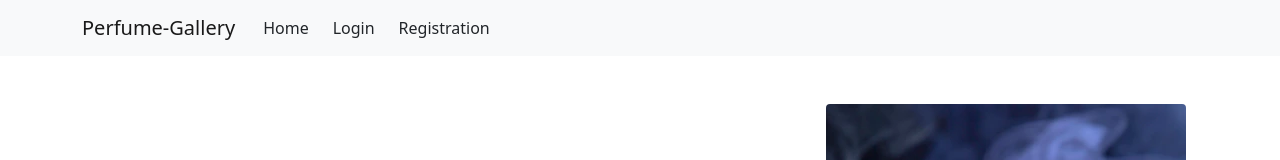
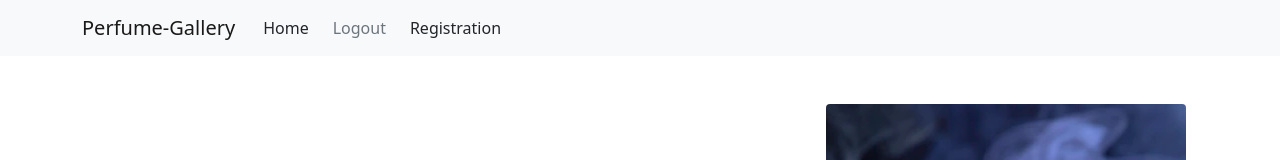
Before and after one commit to MDSHOHAG617/Perfume_Gallery-Client-side, a React (Create React App) app: page / in a window 1280 px wide. Shown: the top 160 px of the page. Built offline with nearby package versions, Linux system fonts and the light colour scheme; no server answers; sample sign-in values are in the browser's storage.

Commit message:
signout done!

```diff
--- a/package.json
+++ b/package.json
@@ -14,6 +14,7 @@
     "react-firebase-hooks": "^5.0.3",
     "react-router-dom": "^6.3.0",
     "react-scripts": "^2.1.3",
+    "react-toastify": "^8.2.0",
     "web-vitals": "^2.1.4"
   },
   "scripts": {
--- a/src/Components/Home/Header.js
+++ b/src/Components/Home/Header.js
@@ -1,8 +1,20 @@
+import { getAuth, signOut } from "firebase/auth";
 import React from "react";
 import { Container, Nav, Navbar } from "react-bootstrap";
+import { useAuthState } from "react-firebase-hooks/auth";
 import { Link } from "react-router-dom";
+import { toast } from "react-toastify";
+import app from "../../firebase.init";
 
 const Header = () => {
+  const auth = getAuth(app);
+  const [user] = useAuthState(auth);
+
+  const handleSignOut = () => {
+    signOut(auth).then(() => {
+      toast("sign out successfully ");
+    });
+  };
   return (
     <div>
       <Navbar bg="light" expand="lg">
@@ -14,12 +26,22 @@ const Header = () => {
               <Link className="text-dark text-decoration-none p-1 mx-2 " to="/">
                 Home
               </Link>
+              {user ? (
+                <Link
+                  onClick={handleSignOut}
+                  className="text-muted text-decoration-none p-1 mx-2 "
+                  to="/login"
+                >
+                  Logout
+                </Link>
+              ) : (
                 <Link
                   className="text-dark text-decoration-none p-1 mx-2 "
                   to="/login"
                 >
                   Login
                 </Link>
+              )}
               <Link
                 className="text-dark text-decoration-none p-1 mx-2 "
                 to="/registration"
--- a/src/Components/Login/Login.js
+++ b/src/Components/Login/Login.js
@@ -1,4 +1,6 @@
 import { useSignInWithEmailAndPassword } from "react-firebase-hooks/auth";
+import { ToastContainer, toast } from "react-toastify";
+import "react-toastify/dist/ReactToastify.css";
 import React, { useState } from "react";
 import { Form } from "react-bootstrap";
 import { Link } from "react-router-dom";
@@ -29,7 +31,7 @@ const Login = () => {
   if (user) {
     return (
       <div>
-        <p>Signed In User: {user.email}</p>
+        <p>Signed In User {user.email}</p>
       </div>
     );
   }
```
Also changed, not shown: 1 other file (tests, documents, lock files or other folders). Lines whose indentation alone changed are shown as unchanged.
